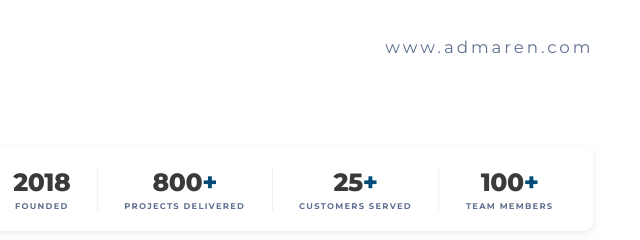
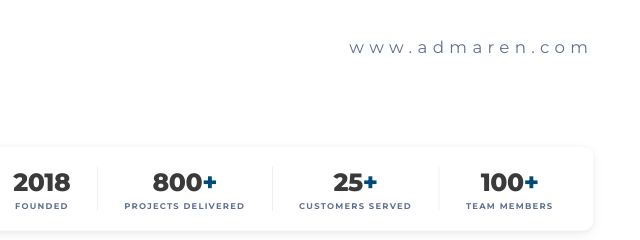
Before and after one commit to Admaren-Tech/admaren_overview, a plain HTML site: page admaren-overview-v9.html in a window 1280 px wide. Shown: the top 240 px of the page, 640-1280 px from the left. Drawn offline with Linux system fonts and the light colour scheme.

Commit message:
Increase header link letter spacing in v9

```diff
--- a/admaren-overview-v9.html
+++ b/admaren-overview-v9.html
@@ -51,7 +51,7 @@
   background: var(--card);
 }
 .top img { height: 3.25rem; }
-.top-link { font-size: 1.25rem; font-weight: 300; letter-spacing: 0.22rem; color: var(--muted); text-decoration: none; }
+.top-link { font-size: 1.25rem; font-weight: 300; letter-spacing: 0.4rem; color: var(--muted); text-decoration: none; }
 .top-right { display: flex; align-items: center; gap: 1.4rem; }
 .top-founded { font-size: 1rem; font-weight: 700; letter-spacing: 0.156rem; text-transform: uppercase; color: var(--muted); }
 .top-founded span { color: var(--navy); font-weight: 800; }
```
